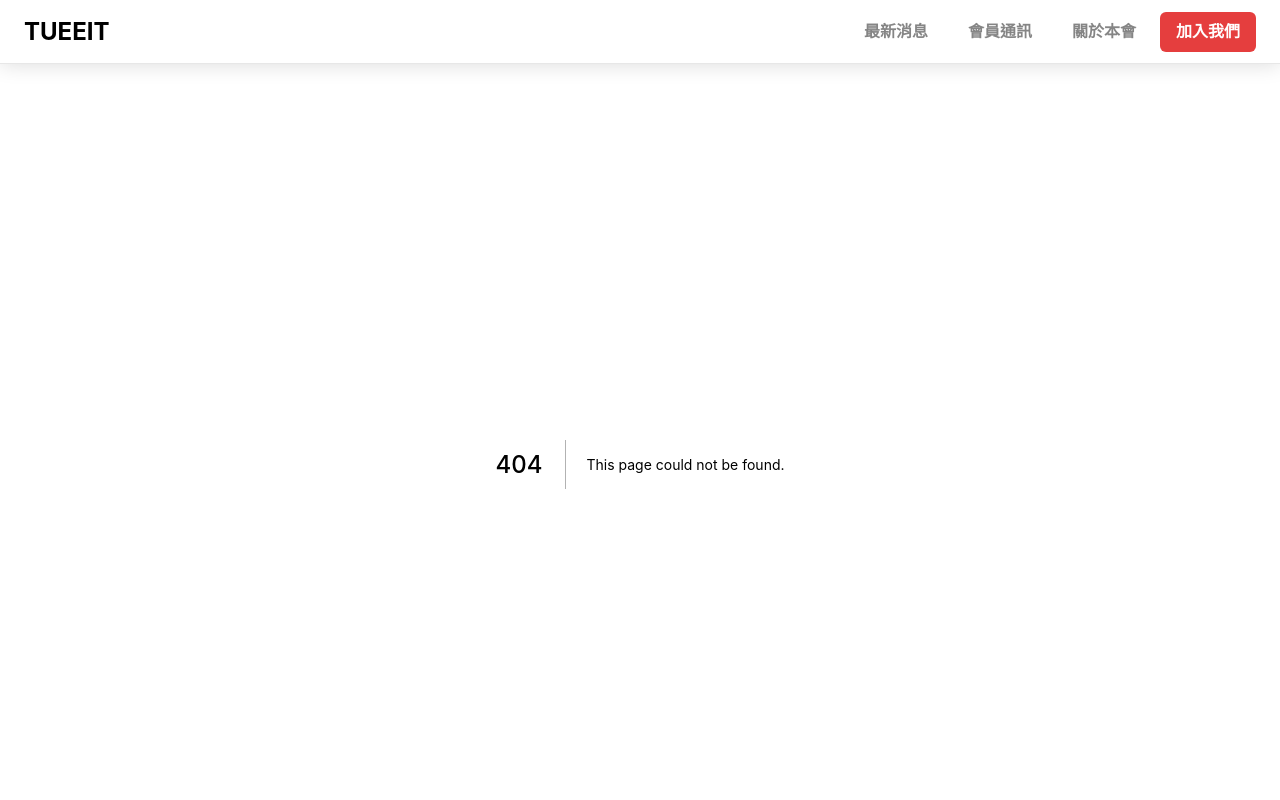
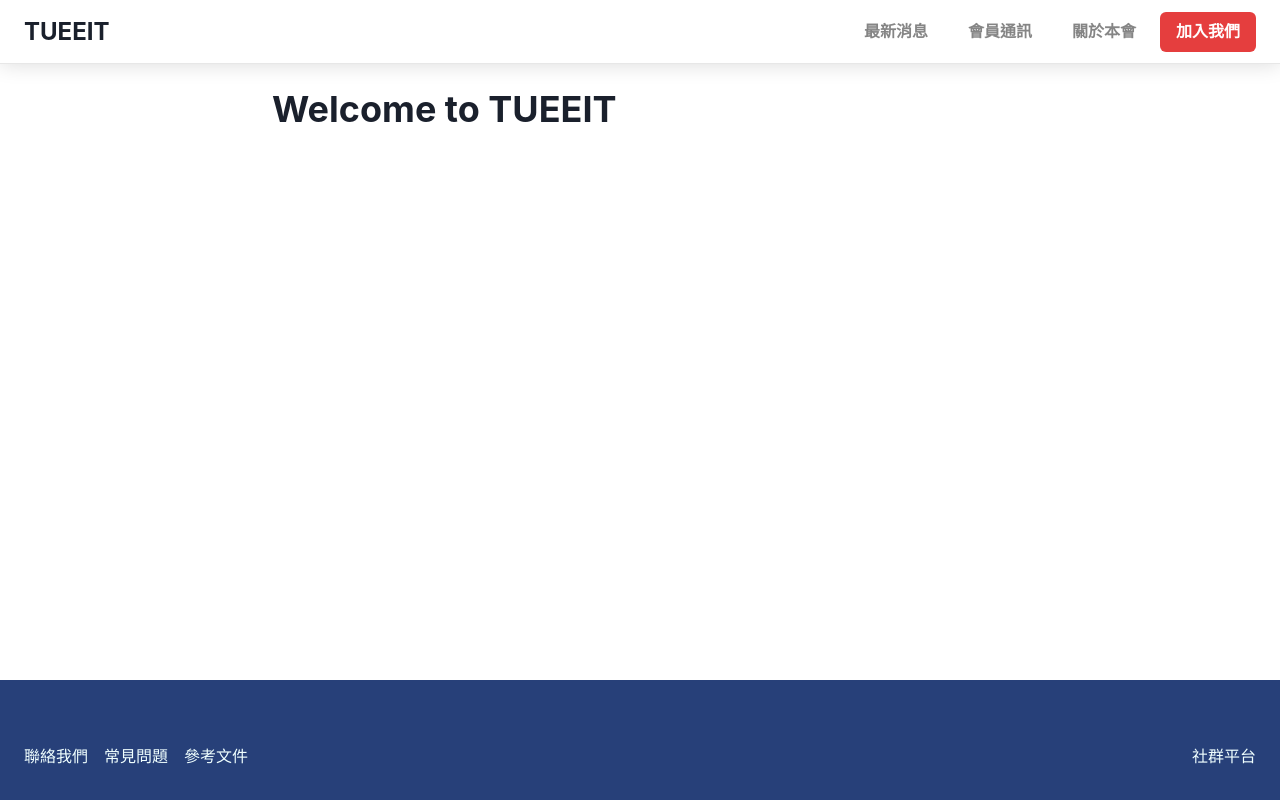
Before and after one commit to tueeit/tueeit.github.io, a Next.js app: page / in a window 1280 px wide. Before the commit this address had no page. Shown: the top 800 px of the page. Built offline with nearby package versions, Linux system fonts and the light colour scheme.

Commit message:
feat: Create new home page

```diff
--- /dev/null
+++ b/src/pages/index.mdx
@@ -0,0 +1 @@
+# Welcome to TUEEIT
```
